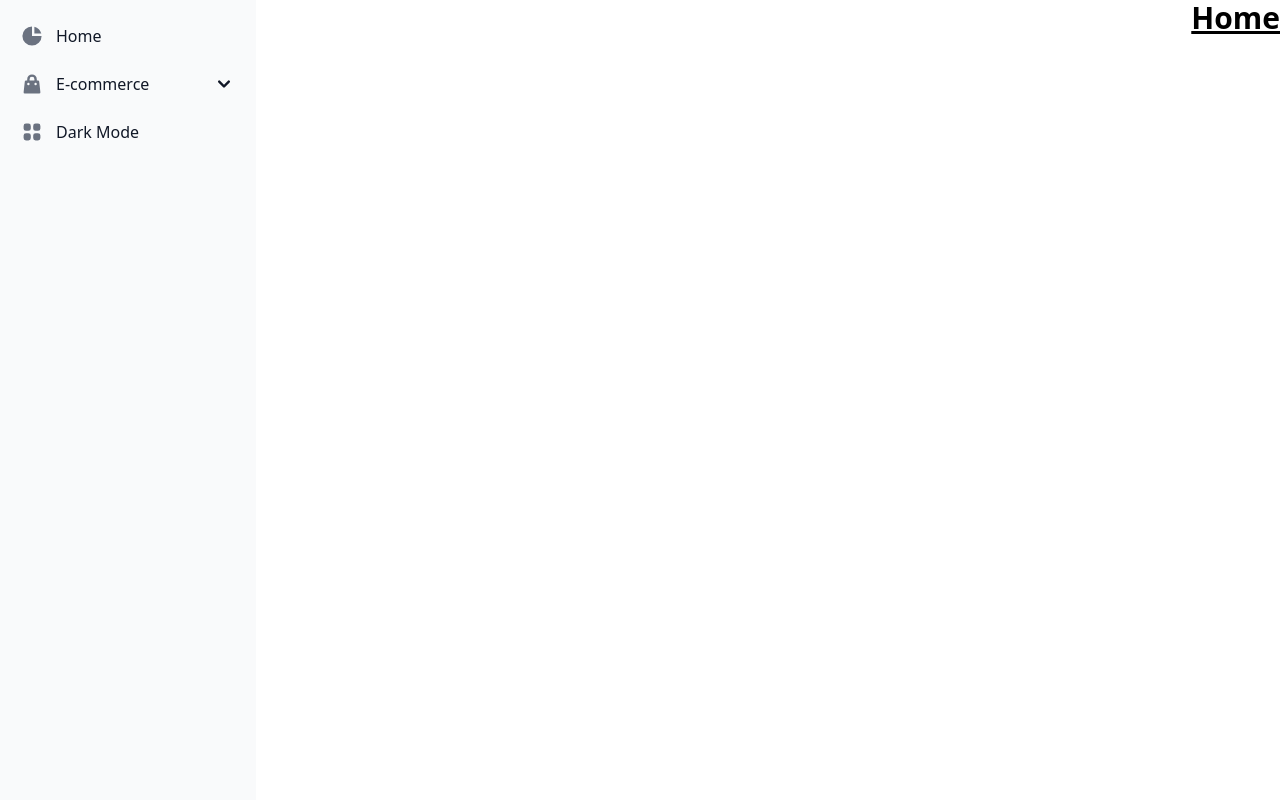
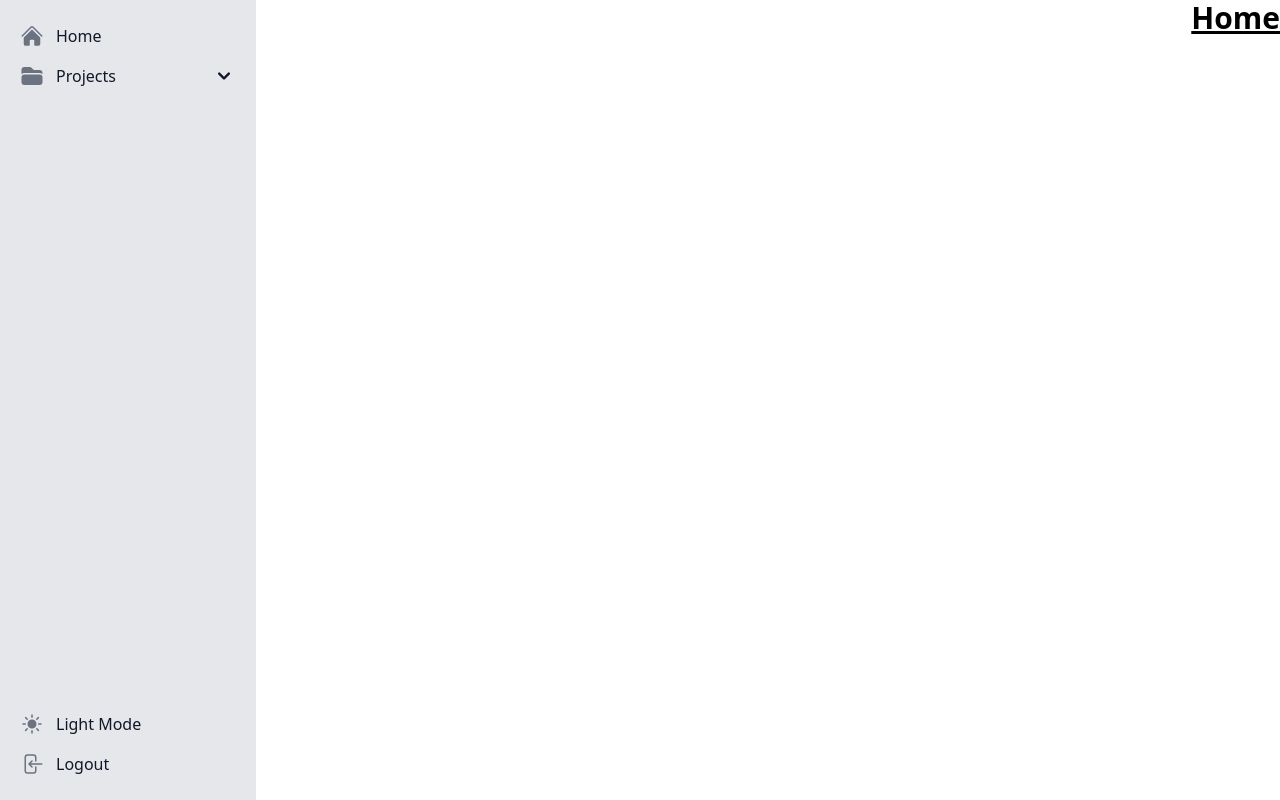
Before and after one commit to sshatil/project-management, a Vue app in the folder client/: page / in a window 1280 px wide. Built offline with nearby package versions, Linux system fonts and the light colour scheme.

Commit message:
customize sidebar & color

```diff
--- a/client/package.json
+++ b/client/package.json
@@ -9,6 +9,7 @@
     "preview": "vite preview"
   },
   "dependencies": {
+    "@heroicons/vue": "^2.0.18",
     "@vueuse/core": "^10.1.2",
     "vue": "^3.2.47",
     "vue-router": "4",
--- a/client/src/App.vue
+++ b/client/src/App.vue
@@ -1,6 +1,6 @@
 <template>
   <main
-    class="flex justify-between text-black dark:text-white dark:bg-black min-h-screen"
+    class="flex justify-between text-black dark:text-[#93999F] dark:bg-[#0D1117] min-h-screen"
   >
     <Sidebar />
     <RouterView />
--- a/client/src/components/Sidebar.vue
+++ b/client/src/components/Sidebar.vue
@@ -24,29 +24,23 @@
     </button>
 
     <aside
-      id="sidebar-multi-level-sidebar"
       class="fixed top-0 left-0 z-40 w-64 h-screen transition-transform -translate-x-full sm:translate-x-0"
       aria-label="Sidebar"
     >
-      <div class="h-full px-3 py-4 overflow-y-auto bg-gray-50 dark:bg-gray-800">
-        <ul class="space-y-2 font-medium">
+      <div
+        class="h-full px-3 py-4 overflow-y-auto bg-gray-200 dark:bg-[#161B22]"
+      >
+        <ul class="space-y-2 font-medium flex flex-col justify-between h-full">
+          <div class="">
             <li>
-            <a
-              href="#"
+              <div
                 class="flex items-center p-2 text-gray-900 rounded-lg dark:text-white hover:bg-gray-100 dark:hover:bg-gray-700"
               >
-              <svg
-                aria-hidden="true"
-                class="w-6 h-6 text-gray-500 transition duration-75 dark:text-gray-400 group-hover:text-gray-900 dark:group-hover:text-white"
-                fill="currentColor"
-                viewBox="0 0 20 20"
-                xmlns="http://www.w3.org/2000/svg"
-              >
-                <path d="M2 10a8 8 0 018-8v8h8a8 8 0 11-16 0z"></path>
-                <path d="M12 2.252A8.014 8.014 0 0117.748 8H12V2.252z"></path>
-              </svg>
+                <HomeIcon
+                  class="flex-shrink-0 w-6 h-6 text-gray-500 transition duration-75 dark:text-gray-400 group-hover:text-gray-900 dark:group-hover:text-white"
+                />
                 <span class="ml-3">Home</span>
-            </a>
+              </div>
             </li>
             <li>
               <button
@@ -56,23 +50,13 @@
                 data-collapse-toggle="dropdown-example"
                 @click="handleDropdown"
               >
-              <svg
-                aria-hidden="true"
-                class="flex-shrink-0 w-6 h-6 text-gray-500 transition duration-75 group-hover:text-gray-900 dark:text-gray-400 dark:group-hover:text-white"
-                fill="currentColor"
-                viewBox="0 0 20 20"
-                xmlns="http://www.w3.org/2000/svg"
-              >
-                <path
-                  fill-rule="evenodd"
-                  d="M10 2a4 4 0 00-4 4v1H5a1 1 0 00-.994.89l-1 9A1 1 0 004 18h12a1 1 0 00.994-1.11l-1-9A1 1 0 0015 7h-1V6a4 4 0 00-4-4zm2 5V6a2 2 0 10-4 0v1h4zm-6 3a1 1 0 112 0 1 1 0 01-2 0zm7-1a1 1 0 100 2 1 1 0 000-2z"
-                  clip-rule="evenodd"
-                ></path>
-              </svg>
+                <FolderIcon
+                  class="flex-shrink-0 w-6 h-6 text-gray-500 transition duration-75 dark:text-gray-400 group-hover:text-gray-900 dark:group-hover:text-white"
+                />
                 <span
                   class="flex-1 ml-3 text-left whitespace-nowrap"
                   sidebar-toggle-item
-                >E-commerce</span
+                  >Projects</span
                 >
                 <svg
                   sidebar-toggle-item
@@ -97,43 +81,44 @@
                   <a
                     href="#"
                     class="flex items-center w-full p-2 text-gray-900 transition duration-75 rounded-lg pl-11 group hover:bg-gray-100 dark:text-white dark:hover:bg-gray-700"
-                  >Products</a
-                >
-              </li>
-              <li>
-                <a
-                  href="#"
-                  class="flex items-center w-full p-2 text-gray-900 transition duration-75 rounded-lg pl-11 group hover:bg-gray-100 dark:text-white dark:hover:bg-gray-700"
-                  >Billing</a
-                >
-              </li>
-              <li>
-                <a
-                  href="#"
-                  class="flex items-center w-full p-2 text-gray-900 transition duration-75 rounded-lg pl-11 group hover:bg-gray-100 dark:text-white dark:hover:bg-gray-700"
-                  >Invoice</a
+                    >Products 1</a
                   >
                 </li>
               </ul>
             </li>
+          </div>
+          <div class="">
             <li @click="toggleDark()" class="cursor-pointer">
-            <p
+              <div
+                v-if="isDark"
                 class="flex items-center p-2 text-gray-900 rounded-lg dark:text-white hover:bg-gray-100 dark:hover:bg-gray-700"
               >
-              <svg
-                aria-hidden="true"
+                <MoonIcon
                   class="flex-shrink-0 w-6 h-6 text-gray-500 transition duration-75 dark:text-gray-400 group-hover:text-gray-900 dark:group-hover:text-white"
-                fill="currentColor"
-                viewBox="0 0 20 20"
-                xmlns="http://www.w3.org/2000/svg"
+                />
+                <span class="flex-1 ml-3 whitespace-nowrap">Dark Mode</span>
+              </div>
+              <div
+                v-else
+                class="flex items-center p-2 text-gray-900 rounded-lg dark:text-white hover:bg-gray-100 dark:hover:bg-gray-700"
               >
-                <path
-                  d="M5 3a2 2 0 00-2 2v2a2 2 0 002 2h2a2 2 0 002-2V5a2 2 0 00-2-2H5zM5 11a2 2 0 00-2 2v2a2 2 0 002 2h2a2 2 0 002-2v-2a2 2 0 00-2-2H5zM11 5a2 2 0 012-2h2a2 2 0 012 2v2a2 2 0 01-2 2h-2a2 2 0 01-2-2V5zM11 13a2 2 0 012-2h2a2 2 0 012 2v2a2 2 0 01-2 2h-2a2 2 0 01-2-2v-2z"
-                ></path>
-              </svg>
-              <span class="flex-1 ml-3 whitespace-nowrap">Dark Mode</span>
-            </p>
+                <SunIcon
+                  class="flex-shrink-0 w-6 h-6 text-gray-500 transition duration-75 dark:text-gray-400 group-hover:text-gray-900 dark:group-hover:text-white"
+                />
+                <span class="flex-1 ml-3 whitespace-nowrap">Light Mode</span>
+              </div>
             </li>
+            <li>
+              <div
+                class="flex items-center p-2 text-gray-900 rounded-lg dark:text-white hover:bg-gray-100 dark:hover:bg-gray-700 cursor-pointer"
+              >
+                <ArrowLeftOnRectangleIcon
+                  class="flex-shrink-0 w-6 h-6 text-gray-500 transition duration-75 dark:text-gray-400 group-hover:text-gray-900 dark:group-hover:text-white"
+                />
+                <span class="ml-3">Logout</span>
+              </div>
+            </li>
+          </div>
         </ul>
       </div>
     </aside>
@@ -142,6 +127,13 @@
 
 <script setup lang="ts">
 import { ref } from "vue";
+import {
+  HomeIcon,
+  FolderIcon,
+  MoonIcon,
+  SunIcon,
+  ArrowLeftOnRectangleIcon,
+} from "@heroicons/vue/24/solid";
 
 import { useDark, useToggle } from "@vueuse/core";
 
```
Also changed, not shown: 2 other files (tests, documents, lock files or other folders). Lines whose indentation alone changed are shown as unchanged.
